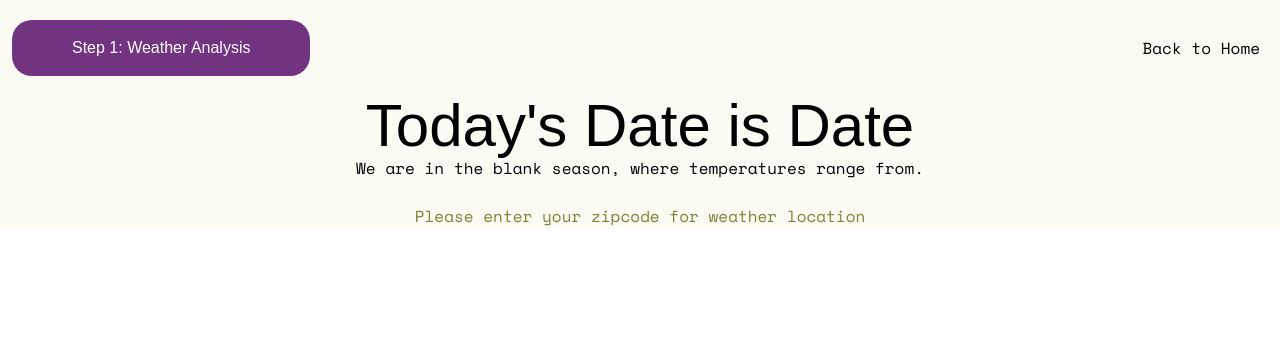
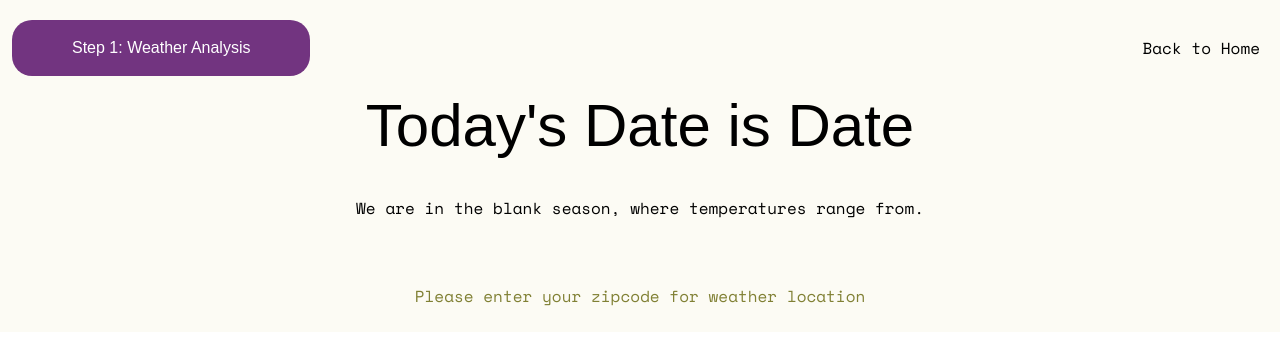
Before and after one commit to AmiJoba22/The-SmartStyle-Closet, a React (Vite) app: page /weather in a window 1280 px wide. Shown: the top 344 px of the page. Built offline with nearby package versions, Linux system fonts and the light colour scheme; a web font is replaced by a local one.

Commit message:
padding for weather page headings & subhead

```diff
--- a/src/components/WeatherCard.tsx
+++ b/src/components/WeatherCard.tsx
@@ -25,15 +25,24 @@ return (
 
     </div>
 
-    <div className='flex flex-col items-center '>
+    <div className='weathercard-headings flex flex-col items-center '>
         <h1 className='text-6xl font-dot'>
             Today's Date is Date
         </h1>
-        <p>
+        <p className='py-10'>
             We are in the blank season, where temperatures range from.
         </p>
         <br></br>
         <p className='text-[#808034]'> Please enter your zipcode for weather location </p>
+    </div>
+
+    <div className='zipcode-input'>
+
+    <input
+
+
+    />
+
     </div>
 
 
```
